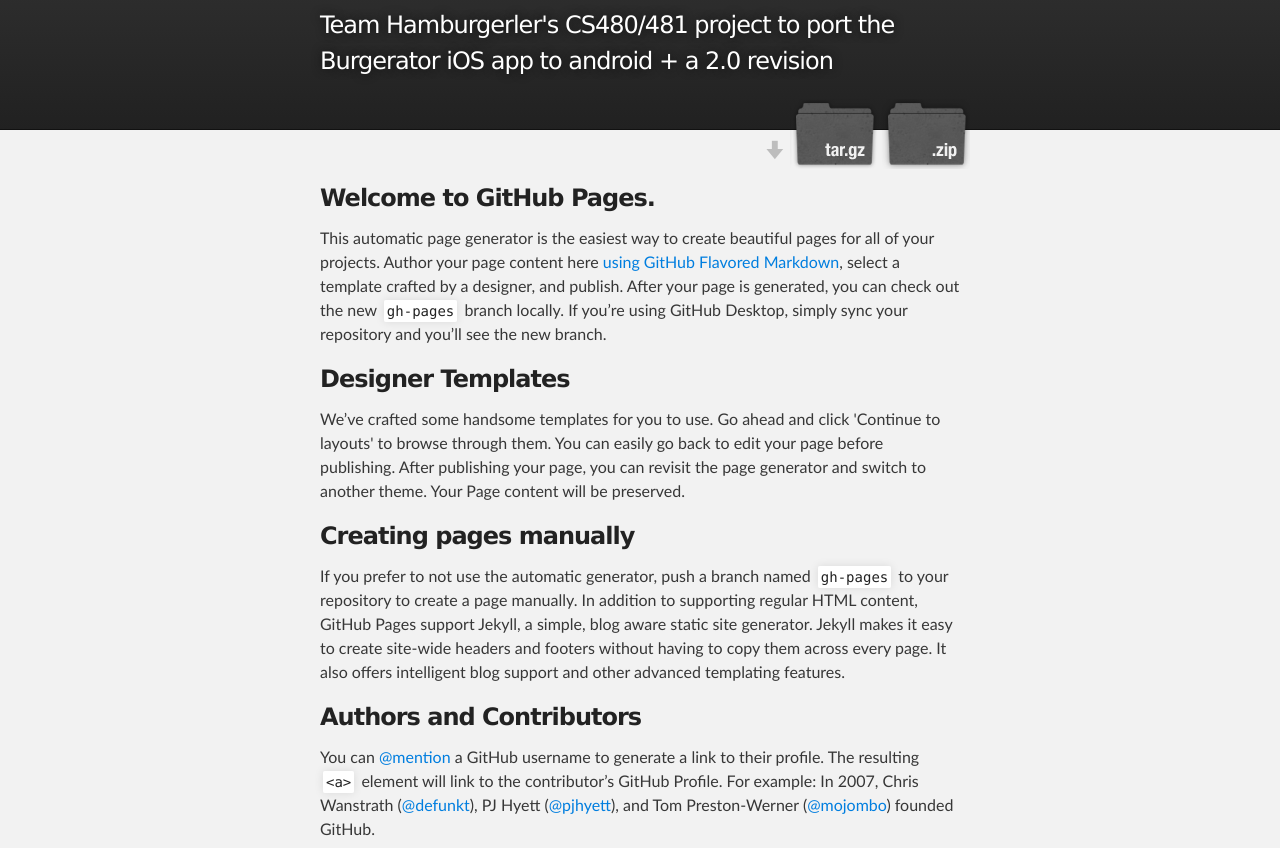
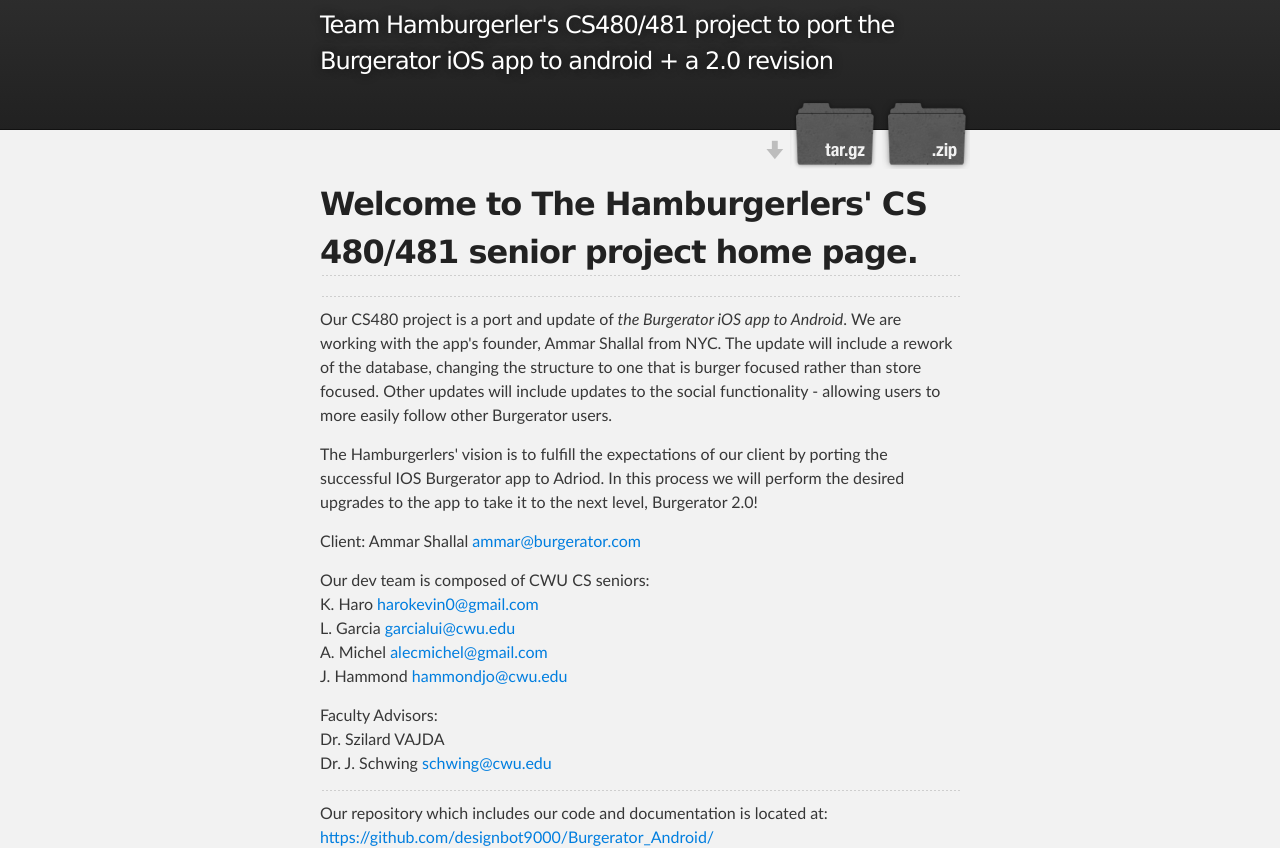
Before and after one commit to 970C/Burgerator_Android, a plain HTML site: page index.html in a window 1280 px wide. Shown: the part 116-964 px from the top of the page. Drawn offline with Linux system fonts and the light colour scheme.

```diff
--- a/index.html
+++ b/index.html
@@ -31,30 +31,31 @@
     <!-- MAIN CONTENT -->
     <div id="main_content_wrap" class="outer">
       <section id="main_content" class="inner">
-        <h3>
-<a id="welcome-to-github-pages" class="anchor" href="#welcome-to-github-pages" aria-hidden="true"><span aria-hidden="true" class="octicon octicon-link"></span></a>Welcome to GitHub Pages.</h3>
+        <h2>
+<a id="welcome-to-the-hamburgerlers-cs-480481-senior-project-home-page" class="anchor" href="#welcome-to-the-hamburgerlers-cs-480481-senior-project-home-page" aria-hidden="true"><span aria-hidden="true" class="octicon octicon-link"></span></a>Welcome to The Hamburgerlers' CS 480/481 senior project home page.</h2>
 
-<p>This automatic page generator is the easiest way to create beautiful pages for all of your projects. Author your page content here <a href="https://guides.github.com/features/mastering-markdown/">using GitHub Flavored Markdown</a>, select a template crafted by a designer, and publish. After your page is generated, you can check out the new <code>gh-pages</code> branch locally. If you’re using GitHub Desktop, simply sync your repository and you’ll see the new branch.</p>
+<hr>
 
-<h3>
-<a id="designer-templates" class="anchor" href="#designer-templates" aria-hidden="true"><span aria-hidden="true" class="octicon octicon-link"></span></a>Designer Templates</h3>
+<p>Our CS480 project is a port and update of <em>the Burgerator iOS app to Android</em>. We are working with the app's founder, Ammar Shallal from NYC. The update will include a rework of the database, changing the structure to one that is burger focused rather than store focused. Other updates will include updates to the social functionality - allowing users to more easily follow other Burgerator users.</p>
 
-<p>We’ve crafted some handsome templates for you to use. Go ahead and click 'Continue to layouts' to browse through them. You can easily go back to edit your page before publishing. After publishing your page, you can revisit the page generator and switch to another theme. Your Page content will be preserved.</p>
+<p>The Hamburgerlers' vision is to fulfill the expectations of our client by porting the successful IOS Burgerator app to Adriod. In this process we will perform the desired upgrades to the app to take it to the next level, Burgerator 2.0!</p>
 
-<h3>
-<a id="creating-pages-manually" class="anchor" href="#creating-pages-manually" aria-hidden="true"><span aria-hidden="true" class="octicon octicon-link"></span></a>Creating pages manually</h3>
+<p>Client: Ammar Shallal <a href="mailto:ammar@burgerator.com">ammar@burgerator.com</a></p>
 
-<p>If you prefer to not use the automatic generator, push a branch named <code>gh-pages</code> to your repository to create a page manually. In addition to supporting regular HTML content, GitHub Pages support Jekyll, a simple, blog aware static site generator. Jekyll makes it easy to create site-wide headers and footers without having to copy them across every page. It also offers intelligent blog support and other advanced templating features.</p>
+<p>Our dev team is composed of CWU CS seniors:<br>
+K. Haro <a href="mailto:harokevin0@gmail.com">harokevin0@gmail.com</a><br>
+L. Garcia <a href="mailto:garcialui@cwu.edu">garcialui@cwu.edu</a><br>
+A. Michel <a href="mailto:alecmichel@gmail.com">alecmichel@gmail.com</a><br>
+J. Hammond <a href="mailto:hammondjo@cwu.edu">hammondjo@cwu.edu</a>  </p>
 
-<h3>
-<a id="authors-and-contributors" class="anchor" href="#authors-and-contributors" aria-hidden="true"><span aria-hidden="true" class="octicon octicon-link"></span></a>Authors and Contributors</h3>
+<p>Faculty Advisors:<br>
+Dr. Szilard VAJDA<br>
+Dr. J. Schwing <a href="mailto:schwing@cwu.edu">schwing@cwu.edu</a></p>
 
-<p>You can <a href="https://help.github.com/articles/basic-writing-and-formatting-syntax/#mentioning-users-and-teams" class="user-mention">@mention</a> a GitHub username to generate a link to their profile. The resulting <code>&lt;a&gt;</code> element will link to the contributor’s GitHub Profile. For example: In 2007, Chris Wanstrath (<a href="https://github.com/defunkt" class="user-mention">@defunkt</a>), PJ Hyett (<a href="https://github.com/pjhyett" class="user-mention">@pjhyett</a>), and Tom Preston-Werner (<a href="https://github.com/mojombo" class="user-mention">@mojombo</a>) founded GitHub.</p>
+<hr>
 
-<h3>
-<a id="support-or-contact" class="anchor" href="#support-or-contact" aria-hidden="true"><span aria-hidden="true" class="octicon octicon-link"></span></a>Support or Contact</h3>
-
-<p>Having trouble with Pages? Check out our <a href="https://help.github.com/pages">documentation</a> or <a href="https://github.com/contact">contact support</a> and we’ll help you sort it out.</p>
+<p>Our repository which includes our code and documentation is located at:<br>
+<a href="https://github.com/designbot9000/Burgerator_Android/">https://github.com/designbot9000/Burgerator_Android/</a></p>
       </section>
     </div>
 
```
Also changed, not shown: params.json (+1 -1 lines).
